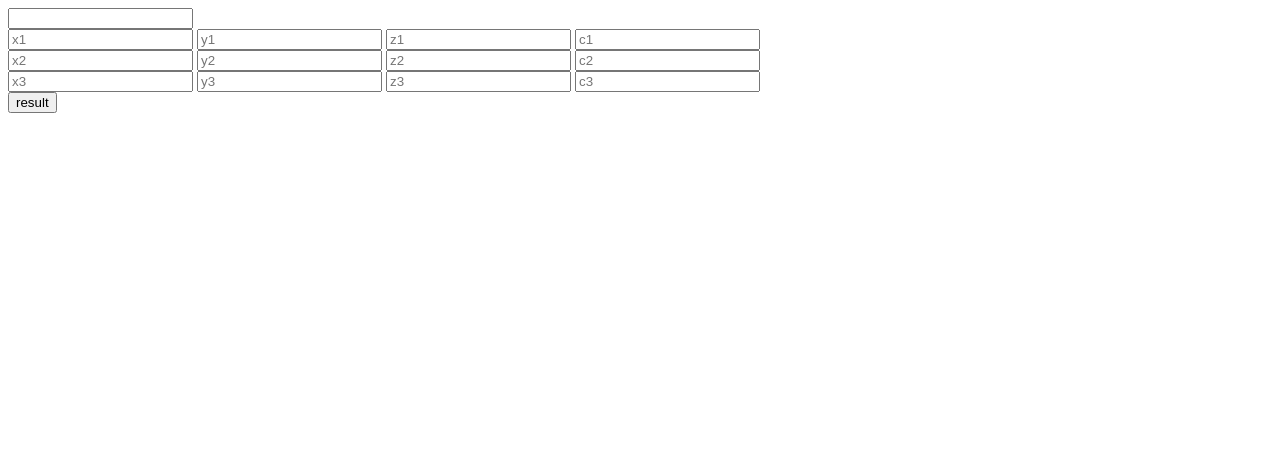
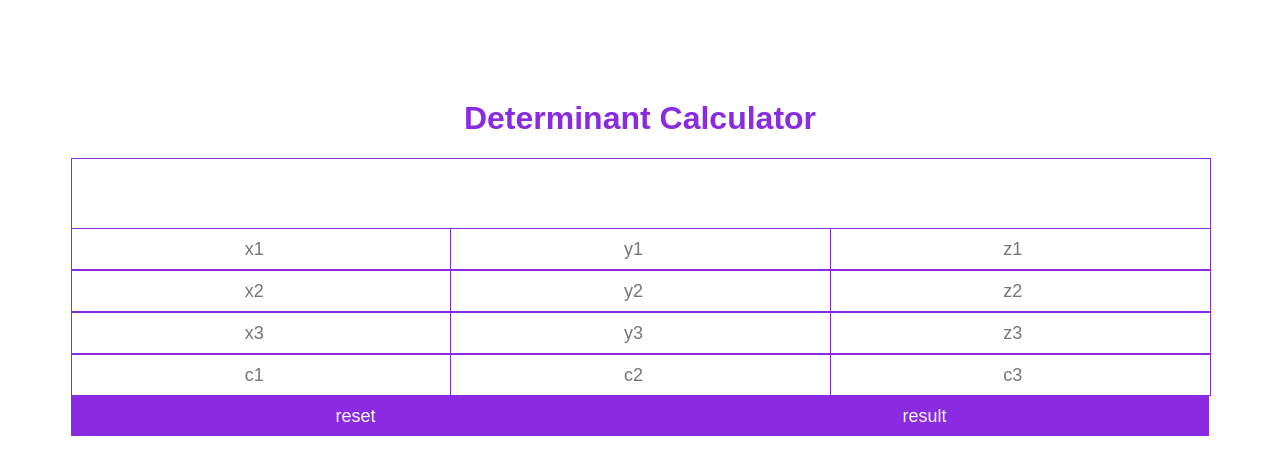
Before and after one commit to mahfuzswaron/solve-determinant, a plain HTML site: page index.html in a window 1280 px wide. Drawn offline with Linux system fonts and the light colour scheme.

Commit message:
style added

```diff
--- a/determinant.js
+++ b/determinant.js
@@ -73,12 +73,23 @@ const Dy = DOf('y');
 const Dz = DOf('z');
 
 
-const x = Dx / D;
-const y = Dy / D;
-const z = Dz / D;
+const x = Math.round(Dx / D);
+const y = Math.round( Dy / D);
+const z = Math.round(Dz / D);
 
 console.log(x, y, z);
 const displayField = document.getElementById('display-result');
-displayField.value = `x: ${x}, y: ${y}, z: ${z}`
+if(!x || !y || !z){
+    displayField.value= 'Please enter valid equations';
+    return;
+}
+else{
+    displayField.value = `x: ${x}, y: ${y}, z: ${z}`
+}
 
 };
+
+const clear = () =>{
+    document.getElementsByTagName('input').value = ' ';
+    console.log('clicked')
+}
--- a/index.html
+++ b/index.html
@@ -5,27 +5,47 @@
     <meta http-equiv="X-UA-Compatible" content="IE=edge">
     <meta placeholder="viewport" content="width=device-width, initial-scale=1.0">
     <title>Determinant</title>
+    <link rel="stylesheet" href="style.css">
 </head>
 <body>
-    <input type="text" name="" id="display-result">
-    <br>
-    <input type="number" value=""  placeholder="x1" id="x1">
-    <input type="number" value=""  placeholder="y1" id="y1">
+    <main class="container">
+    <h1>Determinant Calculator</h1>
+    <div class="display-div">
+        <input type="text" style="width:100%;" name="" id="display-result">
+    </div>
+    <div class="input-div">
+    <div class="input-coulmn">
+        <input type="number" value=""  placeholder="x1" id="x1">
+        <input type="number" value=""  placeholder="x2" id="x2">
+        <input type="number" value=""  placeholder="x3" id="x3">
+    </div>
+
+    <div class="input-column">
+        <input type="number" value=""  placeholder="y1" id="y1">
+        <input type="number" value=""  placeholder="y2" id="y2">
+        <input type="number" value=""  placeholder="y3" id="y3">
+    </div>
+
+    <div class="input-column">
     <input type="number" value=""  placeholder="z1" id="z1">
+    <input type="number" value=""  placeholder="z2" id="z2">
+    <input type="number" value=""  placeholder="z3" id="z3">
+    </div>
+
+
     <input type="number" value=""  placeholder="c1" id="c1">
-    <br>
-    <input type="number" value=""  placeholder="x2" id="x2">
-    <input type="number" value=""  placeholder="y2" id="y2">
-    <input type="number" value=""  placeholder="z2" id="z2">
     <input type="number" value=""  placeholder="c2" id="c2">
-    <br>
-    <input type="number" value=""  placeholder="x3" id="x3">
-    <input type="number" value=""  placeholder="y3" id="y3">
-    <input type="number" value=""  placeholder="z3" id="z3">
     <input type="number" value=""  placeholder="c3" id="c3">
-    <br>
-    <button onclick="showResult()">result</button>
+    </div>
 
+
+    <div class="btn-div">
+        <button class="btn" onclick="clear()">reset</button>
+        <button class="btn" id="result-btn" onclick="showResult()">result</button>
+    </div>
+
+
+    </main>
 <!-- javascript link  -->
 <script src="/determinant.js"></script>
 </body>
--- /dev/null
+++ b/style.css
@@ -0,0 +1,72 @@
+
+h1{
+    text-align: center;
+    color: blueviolet;
+    font-family: "arial";
+}
+.container{
+    margin: auto;
+    margin-top: 100px;
+    width: 90%;
+    padding: 0;
+}
+.input-div{
+    display:grid;
+    grid-template-columns: repeat(3, 1fr);
+    width: 100%;
+}
+#c-div{
+    display: flex;
+
+}
+.input-div input{
+    width: 100%;
+    height: 40px;
+    font-size: large;
+    padding: 0;
+}
+.display-div{
+    height:70px;
+}
+.display-div input{
+    height: 100%;
+    border: 1px solid blueviolet;
+    font-size: large;
+}
+.btn{
+    font-size: large;
+    color: white;
+    background-color: blueviolet;
+    border: none;
+    height: 40px;
+    width: 100%;
+    padding: 0;
+    /* margin-left: 1px; */
+}
+
+input{
+border: 1px solid blueviolet;
+text-align: center;
+padding: 0;
+}
+
+.btn-div{
+    display: grid;
+    grid-template-columns: repeat(2, 1fr);
+}
+
+/* media quary */
+
+
+@media screen and (max-width: 330px) {
+    body{
+        padding:0%;
+        background-color: blue;
+    }
+    .container{
+        margin:0;
+        margin-top: 100px;
+        width: 100%;
+        padding: 0;
+    }
+  }
```
